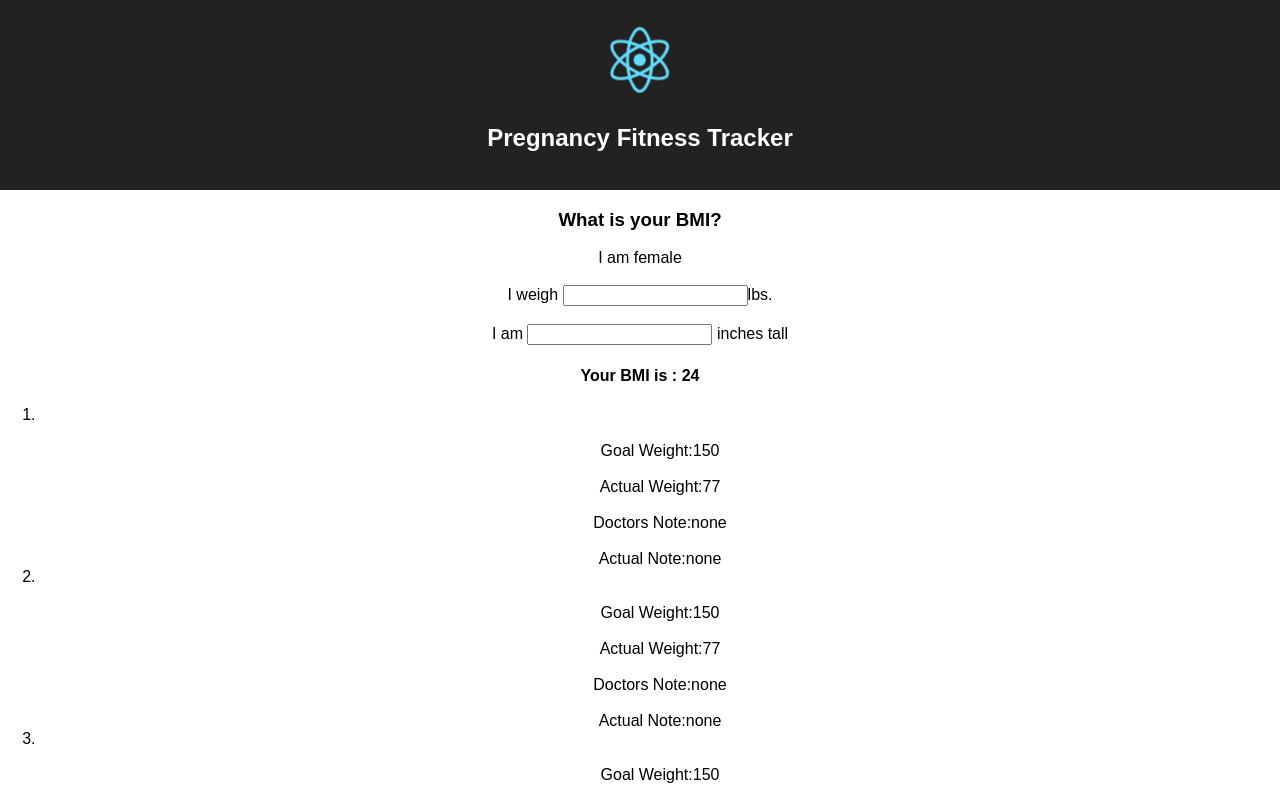
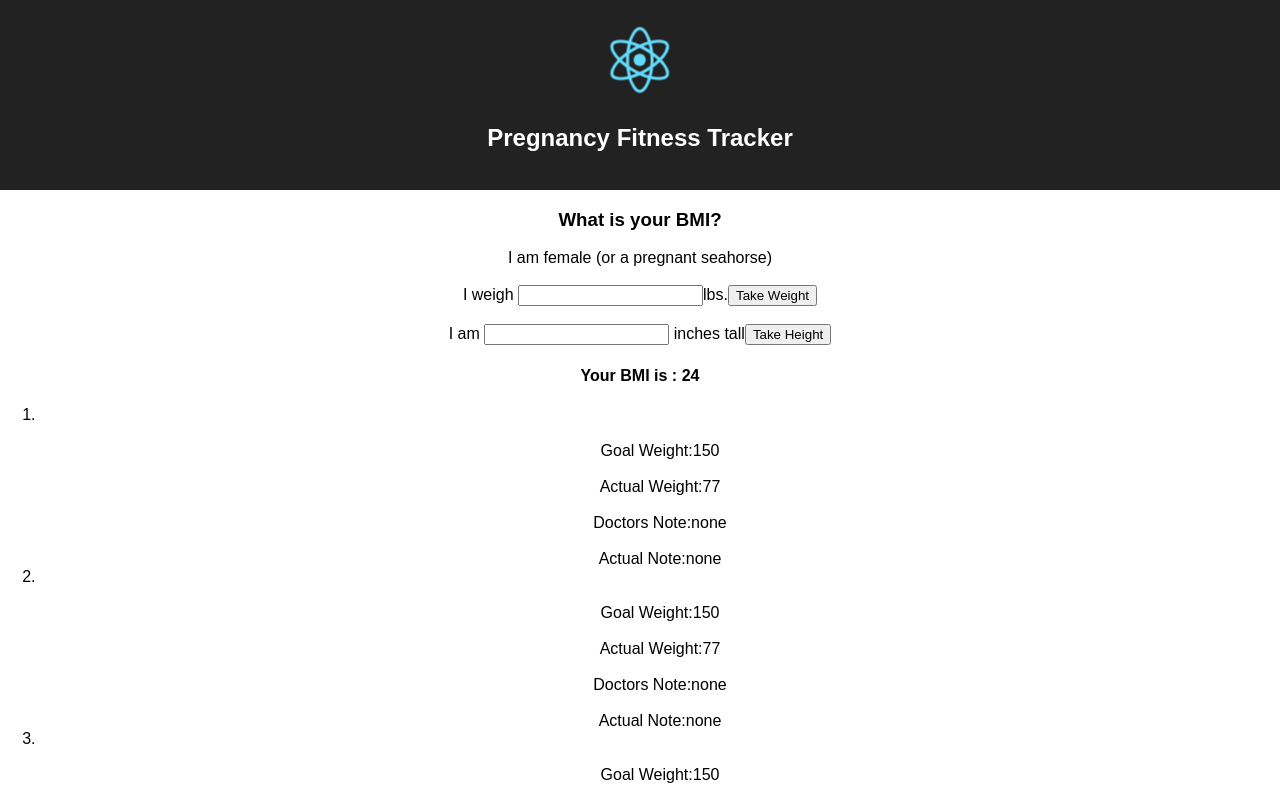
Before and after one commit to Vicki1/noServerProject, a React (Create React App) app: page / in a window 1280 px wide. Shown: the top 800 px of the page. Built offline with nearby package versions, Linux system fonts and the light colour scheme.

Commit message:
in progress

```diff
--- a/src/components/Calendar/Calendar.js
+++ b/src/components/Calendar/Calendar.js
@@ -19,9 +19,12 @@ export default class Calendar extends Component{
 
                         })
                     }
+                    <br/>
                      {
                         this.props.Trimester23Weeks.map( (object, i) => {
                             return <li key={i}>
+                                <br/>
+                                <br/>
                                 Goal Weight:{object.goalWeight}<br/><br/>
                                 Actual Weight:{object.actualWeight}<br/><br/>
                                 Doctors Note:{object.doctorsNote}<br/><br/>
--- a/src/components/PatientInfo/PatientInfo.js
+++ b/src/components/PatientInfo/PatientInfo.js
@@ -3,17 +3,40 @@ import React,{Component} from 'react';
 var calculatedBMI = 24;
 
 export default class PatientInfo extends Component{
+    constructor(){
+        super();
+        this.state={
+            startingWeight: 100,
+            height: 60
+        }
+        this.handleWeightChange=this.handleWeightChange.bind(this);
+    }
+
+
+handleWeightChange(e){
+    this.setState({
+        startingWeight: e.target.value
+    })
+}
+
+combineAddClear(state){
+    this.clearInput();
+}
     render(){
+        console.log(this.state.startingWeight)
+        console.log(this.state.height)
         return(
             <div>
                 <h3>What is your BMI?</h3>
-                 I am female
+                 I am female (or a pregnant seahorse)
                  <br/>
                  <br/>
-              I weigh <input/>lbs.
+              I weigh <input onChange={this.handleWeightChange}/>lbs.
+              <button>Take Weight</button>
                <br/>
                <br/>
                I am <input/> inches tall
+               <button>Take Height</button>
                <br/>
                <h4>Your BMI is : {calculatedBMI}</h4>
             </div>
```
